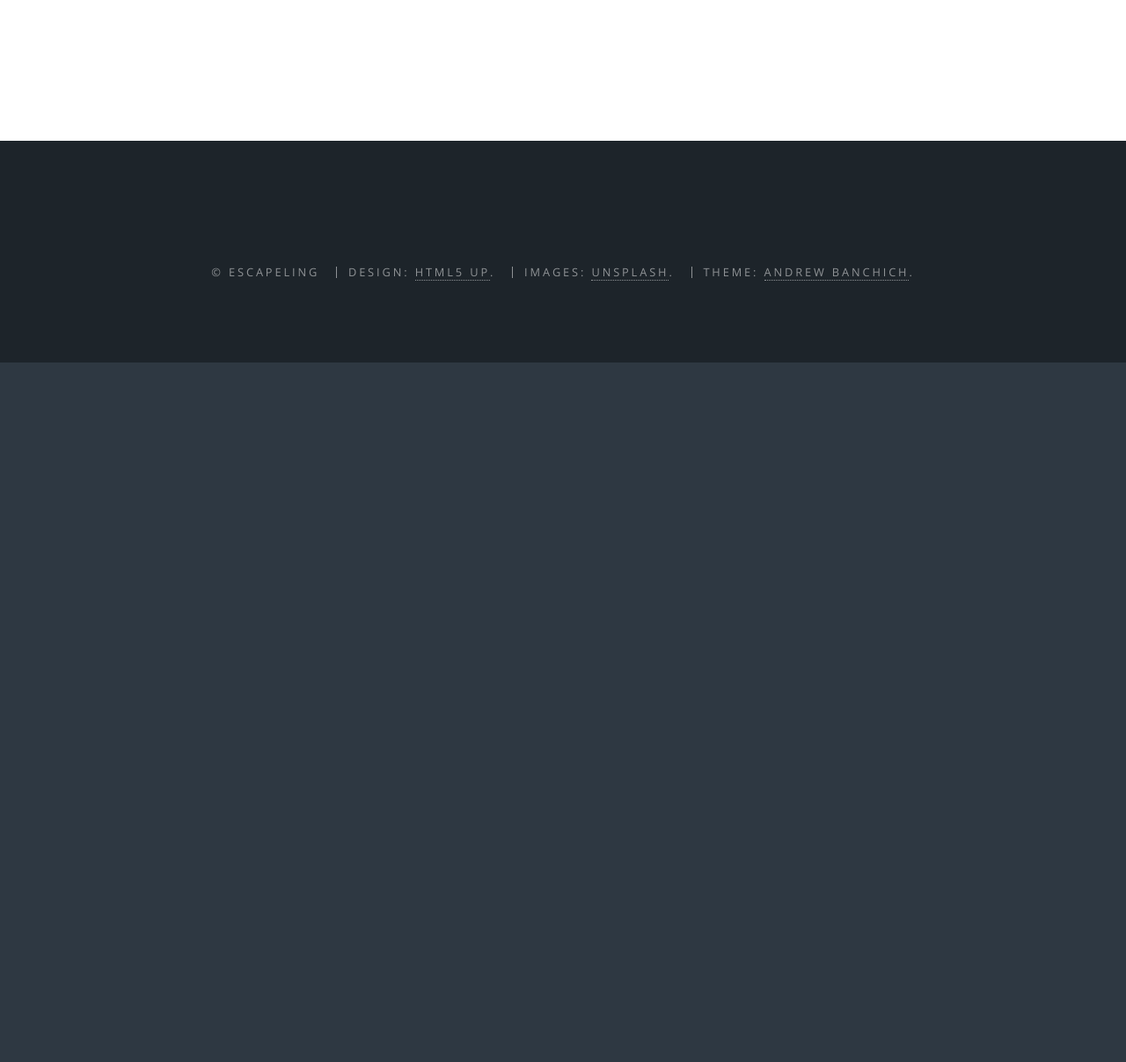
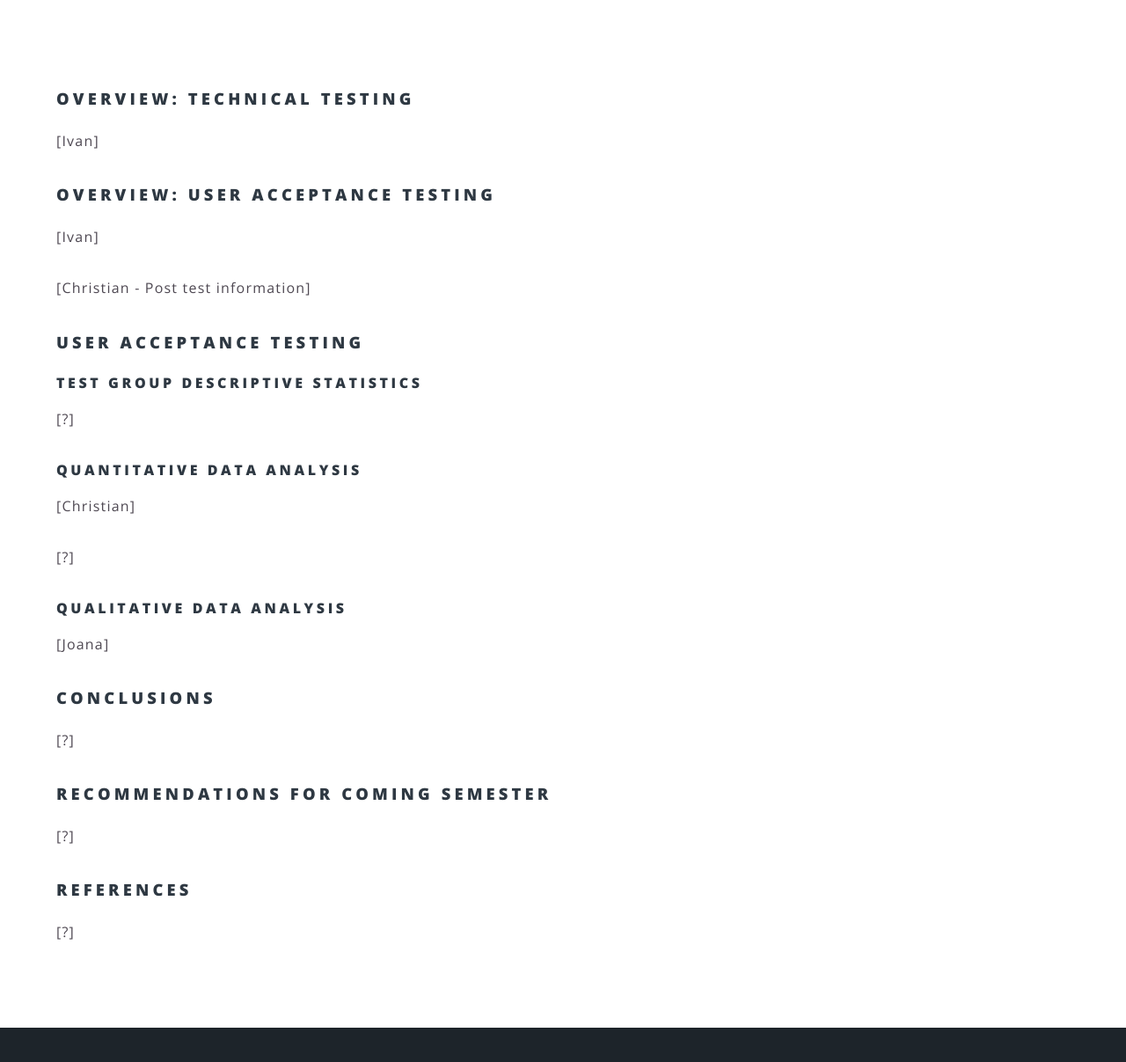
Before and after one commit to ALLUOS/ALLUOS.github.io, a Jekyll site: the page built from _posts/2020-04-04-testS2.md, in a window 1280 px wide and 1400 px high, scrolled down 232 px. Shown: the part 161-1368 px from the top of the window at 88% size. Built offline with Jekyll 4.4.1, drawn with Linux system fonts in a browser that asks for light colours; before the commit the page ends 900 px from its top, so only the background shows below that.

Commit message:
section outline and preliminary delegations

```diff
--- a/_posts/2020-04-04-testS2.md
+++ b/_posts/2020-04-04-testS2.md
@@ -3,3 +3,32 @@ layout: post
 title: Evaluation Semester Two
 description: Learn more about the project's testing strategy and outlook from the second semester.
 ---
+### Overview: Technical Testing
+[Ivan]
+
+### Overview: User Acceptance Testing
+[Ivan]
+
+[Christian - Post test information]
+
+### User Acceptance Testing
+
+#### Test Group Descriptive Statistics
+[?]
+
+#### Quantitative Data Analysis
+[Christian]
+
+[?]
+
+#### Qualitative Data Analysis
+[Joana]
+
+### Conclusions
+[?]
+
+### Recommendations for Coming Semester
+[?]
+
+### References
+[?]
```
